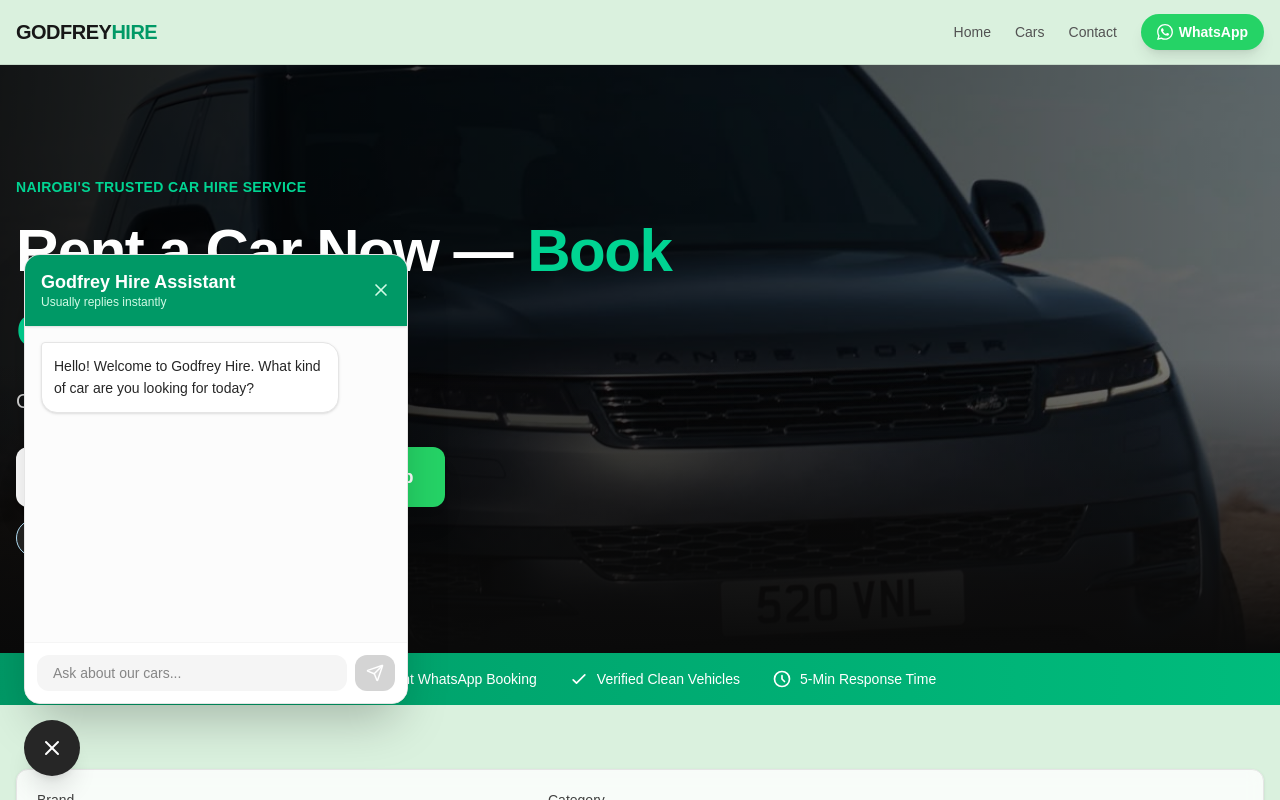
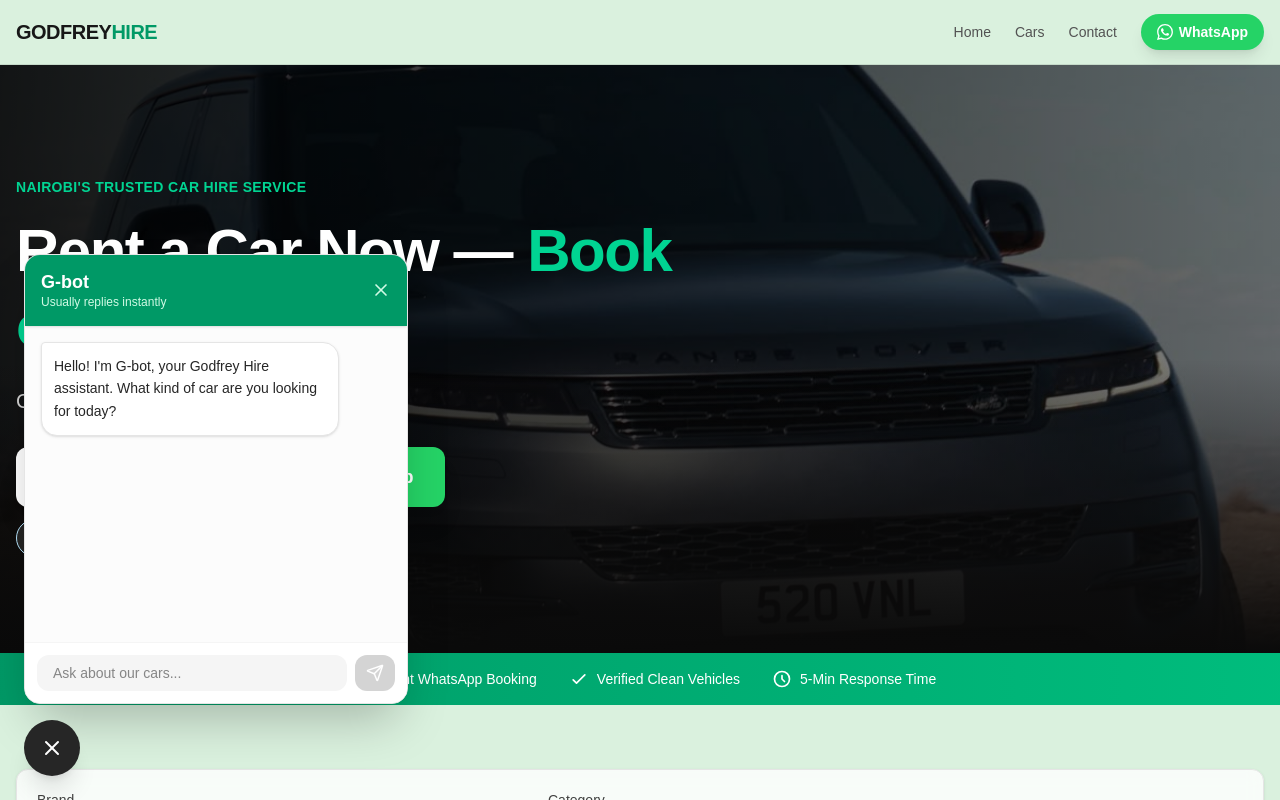
Before and after one commit to goddiey1/car-hire-sample, a Next.js app: page / in a window 1280 px wide. Both pictures are taken after a click on the button "Toggle Chat". Shown: the top 800 px of the page. Built offline with nearby package versions, Linux system fonts and the light colour scheme.

Commit message:
NAMED IT G-AI

```diff
--- a/src/components/ChatBox.tsx
+++ b/src/components/ChatBox.tsx
@@ -1,7 +1,7 @@
 'use client';
 
 import { useState, useRef, useEffect } from 'react';
-import { MessageCircle, X, Send, Loader2 } from 'lucide-react';
+import { Bot, X, Send, Loader2 } from 'lucide-react';
 
 type Message = {
   role: 'user' | 'ai';
@@ -11,7 +11,7 @@ type Message = {
 export default function ChatBox() {
   const [isOpen, setIsOpen] = useState(false);
   const [messages, setMessages] = useState<Message[]>([
-    { role: 'ai', content: 'Hello! Welcome to Godfrey Hire. What kind of car are you looking for today?' }
+    { role: 'ai', content: "Hello! I'm G-bot, your Godfrey Hire assistant. What kind of car are you looking for today?" }
   ]);
   const [input, setInput] = useState('');
   const [isLoading, setIsLoading] = useState(false);
@@ -61,7 +61,7 @@ export default function ChatBox() {
           {/* Header */}
           <div className="bg-emerald-600 text-white p-4 flex justify-between items-center shadow-sm z-10">
             <div>
-              <h3 className="font-bold text-lg leading-tight">Godfrey Hire Assistant</h3>
+              <h3 className="font-bold text-lg leading-tight">G-bot</h3>
               <p className="text-emerald-100 text-xs">Usually replies instantly</p>
             </div>
             <button
@@ -126,7 +126,7 @@ export default function ChatBox() {
         className={`${isOpen ? 'bg-neutral-800' : 'bg-emerald-600 hover:bg-emerald-700 hover:scale-105'} text-white p-4 rounded-full shadow-xl transition-all duration-300 flex items-center justify-center`}
         aria-label="Toggle Chat"
       >
-        {isOpen ? <X size={24} /> : <MessageCircle size={24} />}
+        {isOpen ? <X size={24} /> : <Bot size={24} />}
       </button>
     </div>
   );
--- a/src/data/knowledge.ts
+++ b/src/data/knowledge.ts
@@ -1,4 +1,4 @@
-export const systemPrompt = `You are a helpful, friendly, and professional assistant for Godfrey Hire, a premium car rental service located in the CBD, Nairobi.
+export const systemPrompt = `You are G-AI, a helpful, friendly, and professional assistant for Godfrey Hire, a premium car rental service located in the CBD, Nairobi.
 Use the provided knowledge base to answer customer questions about our policies, available cars, and booking process.
 Be concise, polite, and ALWAYS encourage users to contact us via WhatsApp to book when they are ready or if they need immediate assistance.
 Never invent cars or prices that are not in the knowledge base. If you don't know the answer, tell them to message on WhatsApp for clarification.`
```
